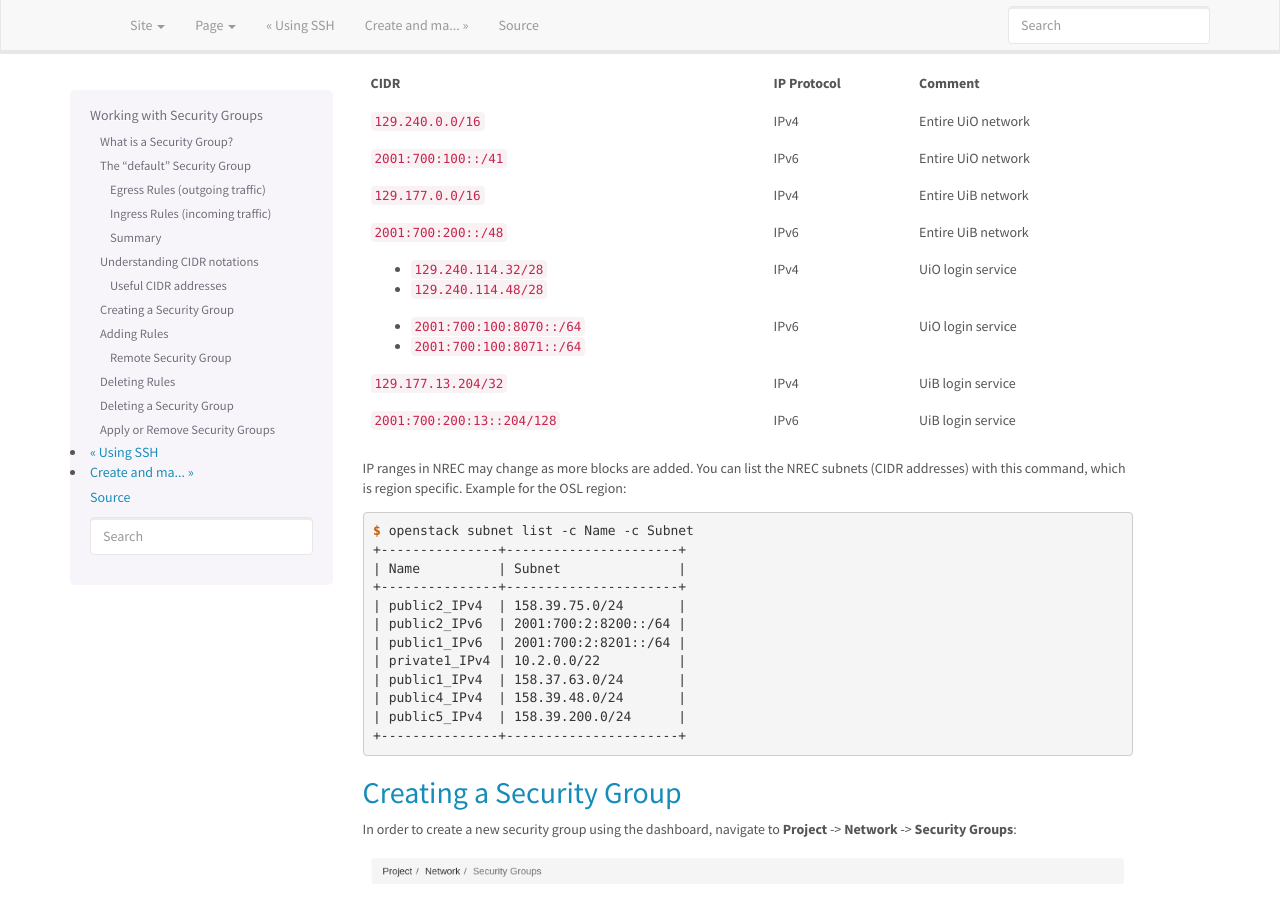
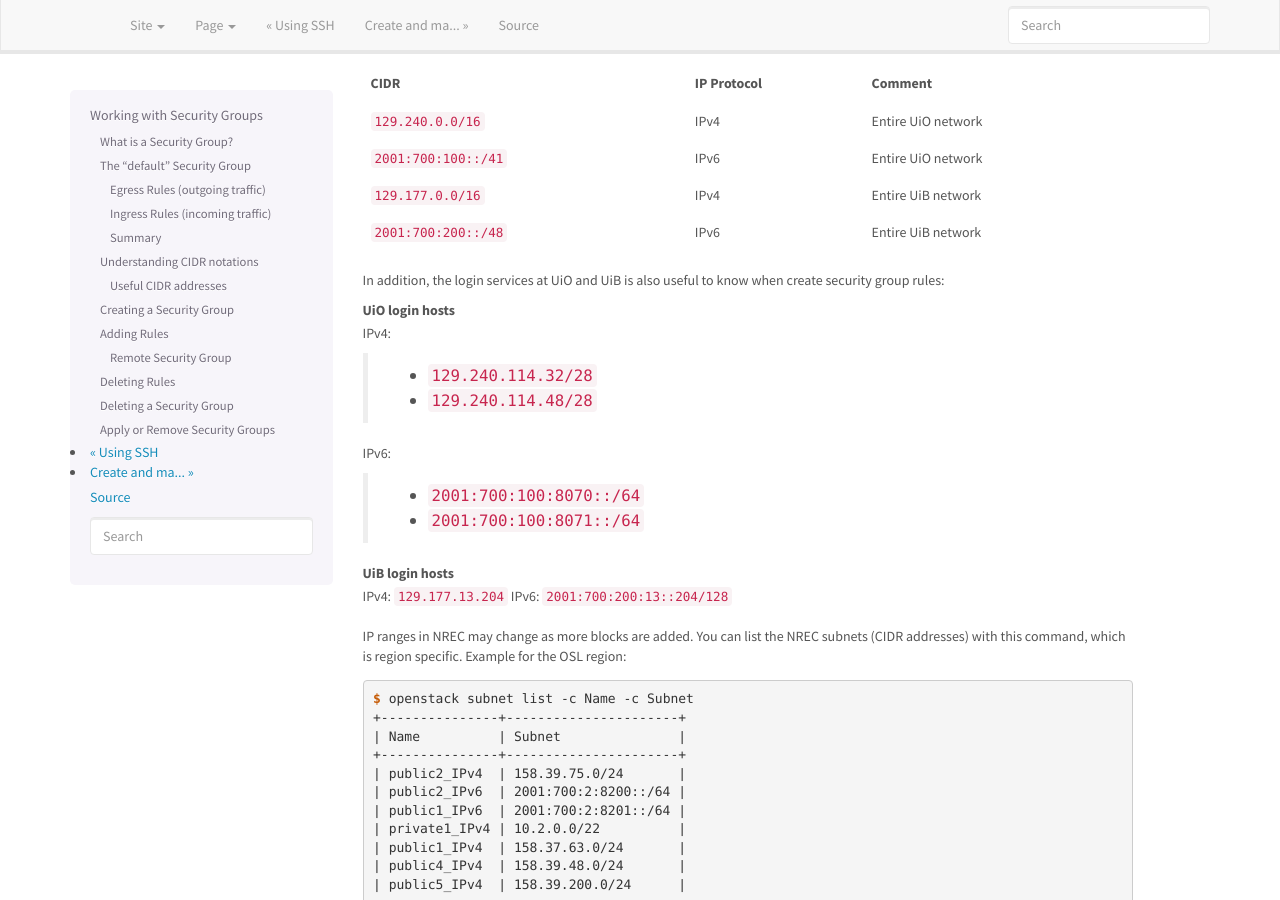
Before and after one commit to norcams/docs-enduser, a Sphinx documentation site: the page built from docs/security-groups.rst, in a window 1280 px wide and 900 px high, scrolled down 3807 px. Built offline with Sphinx 7.4.7, drawn with Linux system fonts in a browser that asks for light colours.

Commit message:
fix table

```diff
--- a/docs/security-groups.rst
+++ b/docs/security-groups.rst
@@ -233,16 +233,24 @@ creating security group rules.
 +----------------------------+-------------+------------------------------+
 | ``2001:700:200::/48``      | IPv6        | Entire UiB network           |
 +----------------------------+-------------+------------------------------+
-|  * ``129.240.114.32/28``   | IPv4        | UiO login service            |
-|  * ``129.240.114.48/28``   |             |                              |
-+----------------------------+-------------+------------------------------+
-|* ``2001:700:100:8070::/64``| IPv6        | UiO login service            |
-|* ``2001:700:100:8071::/64``|             |                              |
-+----------------------------+-------------+------------------------------+
-|  ``129.177.13.204/32``     | IPv4        | UiB login service            |
-+----------------------------+-------------+------------------------------+
-|``2001:700:200:13::204/128``| IPv6        | UiB login service            |
-+----------------------------+-------------+------------------------------+
+
+In addition, the login services at UiO and UiB is also useful to know
+when create security group rules:
+
+**UiO login hosts**
+  IPv4:
+
+    * ``129.240.114.32/28``
+    * ``129.240.114.48/28``
+
+  IPv6:
+
+    * ``2001:700:100:8070::/64``
+    * ``2001:700:100:8071::/64``
+
+**UiB login hosts**
+  IPv4: ``129.177.13.204``
+  IPv6: ``2001:700:200:13::204/128``
 
 IP ranges in NREC may change as more blocks are added. You can list
 the NREC subnets (CIDR addresses) with this command, which is region
```
